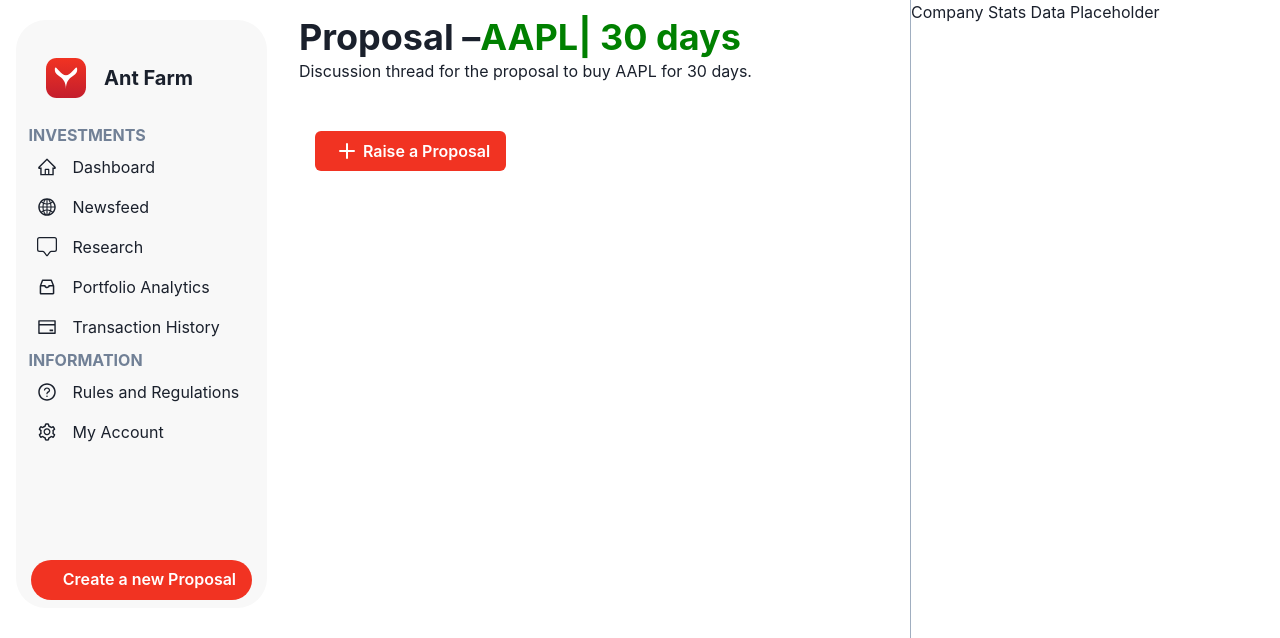
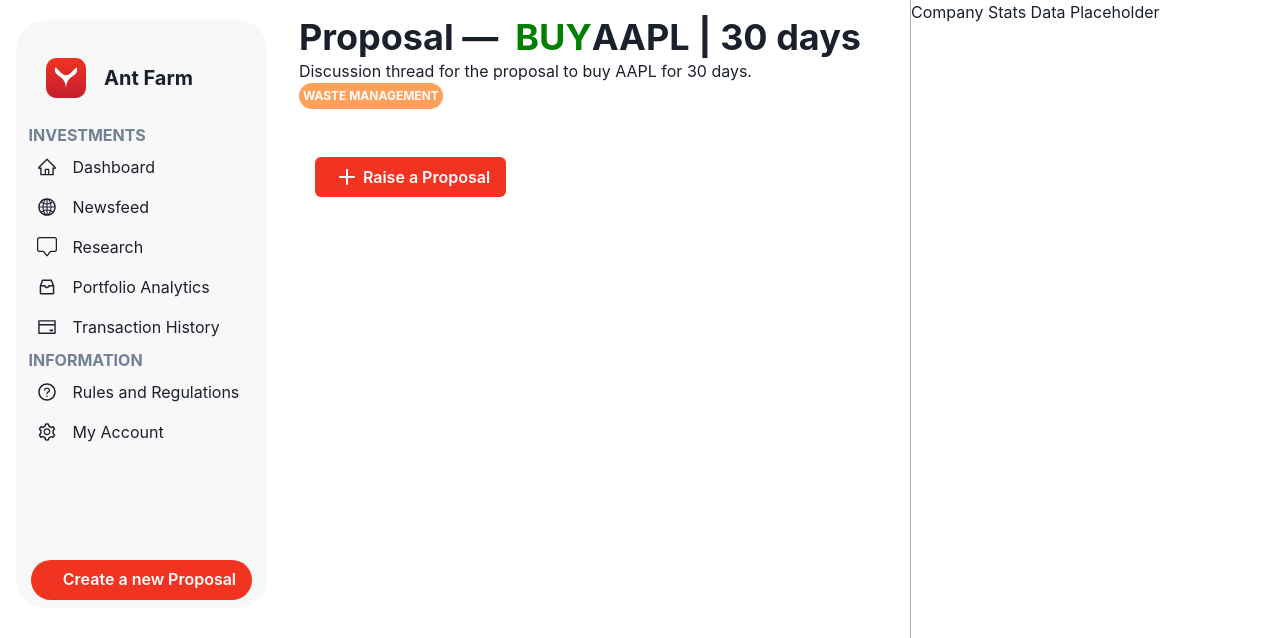
Before and after one commit to basil08/Ant-Farm, a React (Create React App) app: page /bulletin/1/1 in a window 1280 px wide. Shown: the top 638 px of the page. Built offline with nearby package versions, Linux system fonts and the light colour scheme.

Commit message:
Resolve bug; Update: ProposalDetails page

```diff
--- a/src/components/sidebar.js
+++ b/src/components/sidebar.js
@@ -1,4 +1,4 @@
-import React from 'react';
+import React, { useState } from 'react';
 import {
   Button,
   Flex,
@@ -72,6 +72,7 @@
 function Sidebar() {
   let navigate = useNavigate();
   const { isOpen, onOpen, onClose } = useDisclosure();
+  const [selectedOption, setSelectedOption] = useState("");
 
   const navigateToProposalForm = ticker => {
     let path = `/bulletin/new?ticker=${ticker}`;
@@ -82,6 +83,10 @@
     onOpen(!isOpen);
   };
 
+
+  const handleSelectOptionChange = (e) => {
+    setSelectedOption(e.target.value)
+  }
   // get these from some API
   const companies = [
     { ticker: 'GOOGL' },
@@ -178,7 +183,7 @@
               SELECT COMPANY TICKER
             </Text>
             <FormControl>
-              <Select>
+              <Select onChange={handleSelectOptionChange}>
                 {companies.map((company, index) => (
                   <option key={index} value={company.ticker}>
                     {company.ticker}
@@ -189,7 +194,7 @@
           </ModalBody>
 
           <ModalFooter>
-            <Button bg="#009E10" color="white" onClick={navigateToProposalForm}>
+            <Button bg="#009E10" color="white" onClick={() => navigateToProposalForm(selectedOption)}>
               RAISE PROPOSAL
             </Button>
           </ModalFooter>
--- a/src/pages/ProposalDetails.js
+++ b/src/pages/ProposalDetails.js
@@ -1,13 +1,8 @@
-import {
-  Flex,
-  Text,
-  Heading,
-  Button,
-} from '@chakra-ui/react';
+import React from 'react';
+
+import { Flex, Text, Heading, Button, Badge } from '@chakra-ui/react';
 
 import { AddIcon } from '@chakra-ui/icons';
-
-import React from 'react';
 
 import { useNavigate, useParams } from 'react-router-dom';
 import Sidebar from '../components/sidebar';
@@ -25,38 +20,66 @@
   const proposals = [
     {
       id: 1,
-      ticker: "AAPL",
-      action: "BUY",
+      ticker: 'AAPL',
+      action: 'BUY',
       days: 30,
-      text: "Irure excepteur enim exercitation. Lorem minim consequat sint commodo commodo enim. Laboris adipisicing sit non eu dolor reprehenderit qui non elit pariatur elit incididunt. Laborum sint ex eu ad qui elit incididunt nostrud mollit dolore. Ad mollit nostrud do veniam cupidatat nisi enim tempor ad ex aliqua velit sunt commodo.",
+      text: 'Irure excepteur enim exercitation. Lorem minim consequat sint commodo commodo enim. Laboris adipisicing sit non eu dolor reprehenderit qui non elit pariatur elit incididunt. Laborum sint ex eu ad qui elit incididunt nostrud mollit dolore. Ad mollit nostrud do veniam cupidatat nisi enim tempor ad ex aliqua velit sunt commodo.',
       links: [
-        { title: "Elon Musk agrees to buy Twitter at original offer price", url: "https://twitter.com" },
-        { title: "Elon Musk agrees to buy Twitter at original offer price", url: "https://twitter.com" },
-        { title: "Elon Musk agrees to buy Twitter at original offer price", url: "https://twitter.com" },
-        { title: "Elon Musk agrees to buy Twitter at original offer price", url: "https://twitter.com" },
+        {
+          title: 'Elon Musk agrees to buy Twitter at original offer price',
+          url: 'https://twitter.com',
+        },
+        {
+          title: 'Elon Musk agrees to buy Twitter at original offer price',
+          url: 'https://twitter.com',
+        },
+        {
+          title: 'Elon Musk agrees to buy Twitter at original offer price',
+          url: 'https://twitter.com',
+        },
+        {
+          title: 'Elon Musk agrees to buy Twitter at original offer price',
+          url: 'https://twitter.com',
+        },
       ],
       upvotes: 37,
       downvotes: 28,
-      timestamp: "2022-11-07T05:01:30+0000"
+      timestamp: '2022-11-07T05:01:30+0000',
+      esgFactor: 'Waste Management',
     },
     {
       id: 2,
-      ticker: "GOOGL",
-      action: "SELL",
+      ticker: 'GOOGL',
+      action: 'SELL',
       days: 12,
-      text: "Irure excepteur enim exercitation. Lorem minim consequat sint commodo commodo enim. Laboris adipisicing sit non eu dolor reprehenderit qui non elit pariatur elit incididunt. Laborum sint ex eu ad qui elit incididunt nostrud mollit dolore. Ad mollit nostrud do veniam cupidatat nisi enim tempor ad ex aliqua velit sunt commodo.",
+      text: 'Irure excepteur enim exercitation. Lorem minim consequat sint commodo commodo enim. Laboris adipisicing sit non eu dolor reprehenderit qui non elit pariatur elit incididunt. Laborum sint ex eu ad qui elit incididunt nostrud mollit dolore. Ad mollit nostrud do veniam cupidatat nisi enim tempor ad ex aliqua velit sunt commodo.',
       links: [
-        { title: "Elon Musk agrees to buy Twitter at original offer price", url: "https://twitter.com" },
-        { title: "Elon Musk agrees to buy Twitter at original offer price", url: "https://twitter.com" },
-        { title: "Elon Musk agrees to buy Twitter at original offer price", url: "https://twitter.com" },
-        { title: "Elon Musk agrees to buy Twitter at original offer price", url: "https://twitter.com" },
+        {
+          title: 'Elon Musk agrees to buy Twitter at original offer price',
+          url: 'https://twitter.com',
+        },
+        {
+          title: 'Elon Musk agrees to buy Twitter at original offer price',
+          url: 'https://twitter.com',
+        },
+        {
+          title: 'Elon Musk agrees to buy Twitter at original offer price',
+          url: 'https://twitter.com',
+        },
+        {
+          title: 'Elon Musk agrees to buy Twitter at original offer price',
+          url: 'https://twitter.com',
+        },
       ],
       upvotes: 12,
       downvotes: 54,
-      timestamp: "2022-10-07T05:01:30+0000"
-    }
+      timestamp: '2022-10-07T05:01:30+0000',
+      esgFactor: 'Waste Management',
+    },
   ];
 
+  // replace by a API call later
+  // using the company ticker in the URL
   const proposal = proposals.find(
     proposal => String(proposal.id) === String(params.proposalId)
   );
@@ -75,20 +98,23 @@
         <Flex m="4" flexDir={'column'}>
           <Heading>
             <Flex>
-              <Text>Proposal &ndash; </Text>
-              <Text
-                color={
-                  proposal.action === 'SELL'
-                    ? 'brand.400'
-                    : 'green'
-                }
-              >
-                {' ' + proposal.ticker}
-                | {proposal.days} days
+              <Text>Proposal &mdash; &nbsp;</Text>
+              <Text color={proposal.action === 'SELL' ? 'brand.400' : 'green'}>
+                {proposal.action + ' '}
+              </Text>
+              <Text>
+                {' ' + proposal.ticker + ' '}| {' ' + proposal.days} days
               </Text>
             </Flex>
           </Heading>
-          <Text>Discussion thread for the proposal to {proposal.action.toLowerCase()} {proposal.ticker} for {proposal.days} days.</Text>
+          <Text>
+            Discussion thread for the proposal to{' '}
+            {proposal.action.toLowerCase()} {proposal.ticker} for{' '}
+            {proposal.days} days.
+          </Text>
+          <Flex>
+            <Badge variant="solid" borderRadius="20" p='1' bg="#FFA05B" color="white">{proposal.esgFactor}</Badge>
+          </Flex>
         </Flex>
 
         <Flex m="4" pos="sticky" bottom={'0'} p="4">
```
